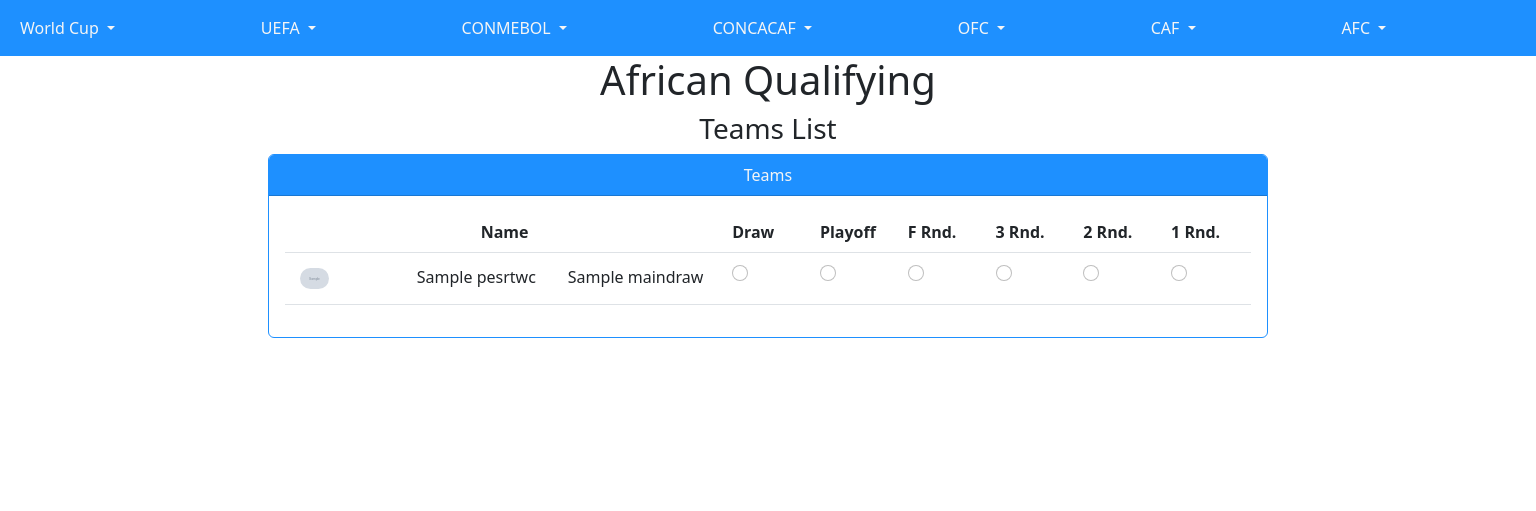
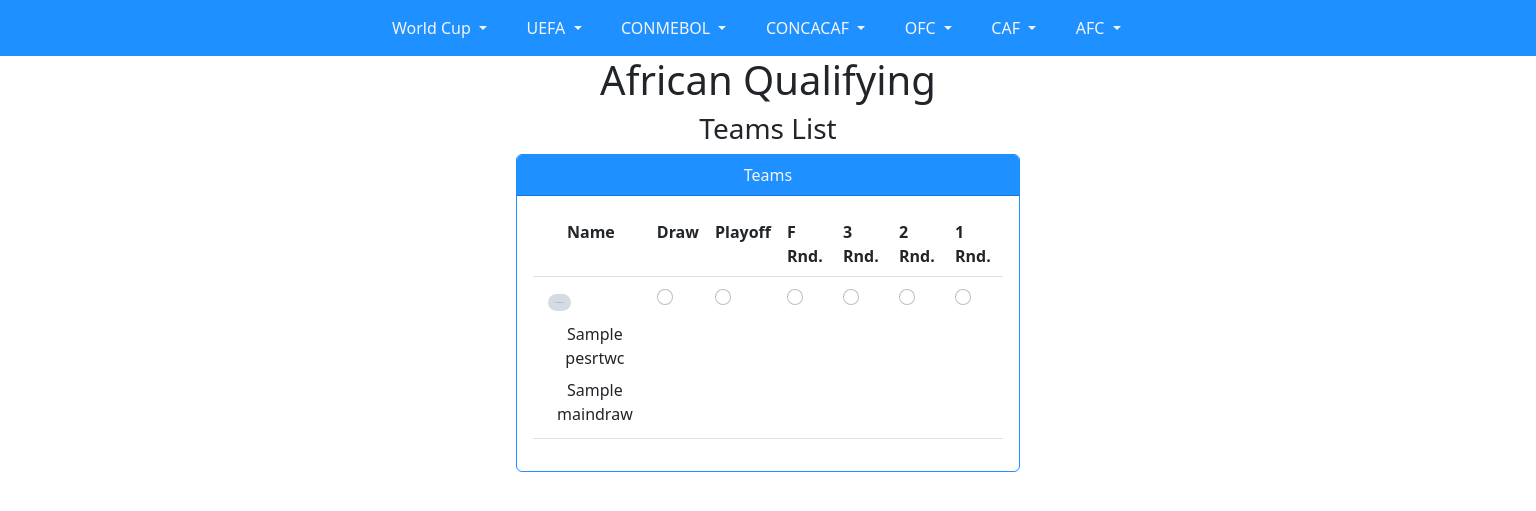
Before and after one commit to jcarayacorrea/PES2020RTWC, a Django app: page /africa/teamlist/ in a window 1536 px wide. Shown: the top 511 px of the page. Run offline with Django 4.2, Linux system fonts and the light colour scheme; tables that the repository leaves empty hold one stand-in row (values such as "Sample post"); grey boxes marked "Sample" are stand-in pictures; a database or web service that is not in the repository returns one stand-in record (values such as "Sample title"); style sheets or scripts are compiled from the project's sources; some libraries are stand-ins or nearby versions.

Commit message:
Full screen update

```diff
--- a/main/static/base.scss
+++ b/main/static/base.scss
@@ -297,3 +297,13 @@ h6 {
 @keyframes rotateanimation {
  100% {transform: rotate(360deg);}
 }
+
+@media (min-width: 1500px) {
+  .container-fluid {
+    padding-left: 25vw;
+    padding-right: 25vw;
+  }
+  .img-card {
+    max-width: 1.8rem;
+  }
+}
```
